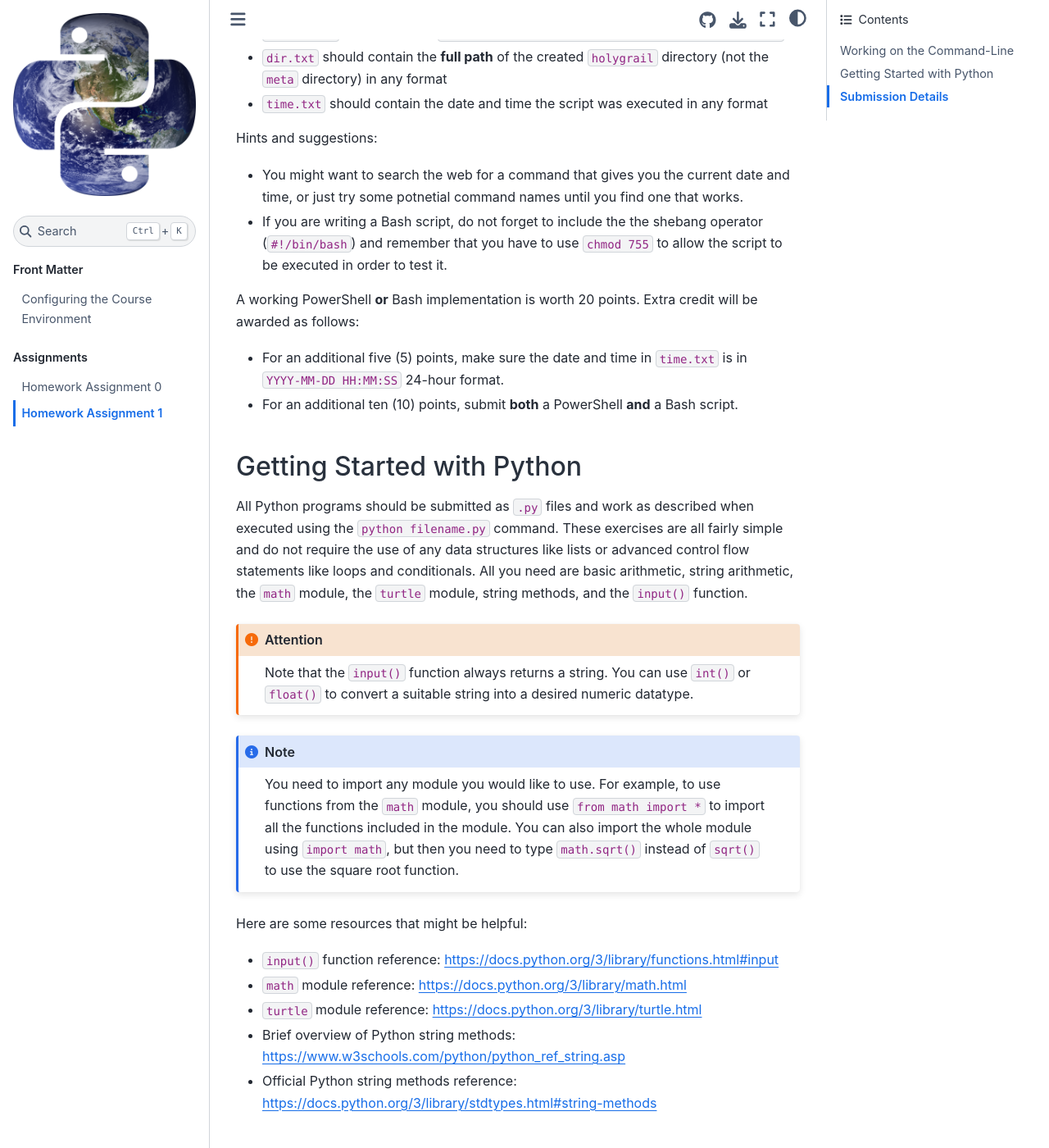
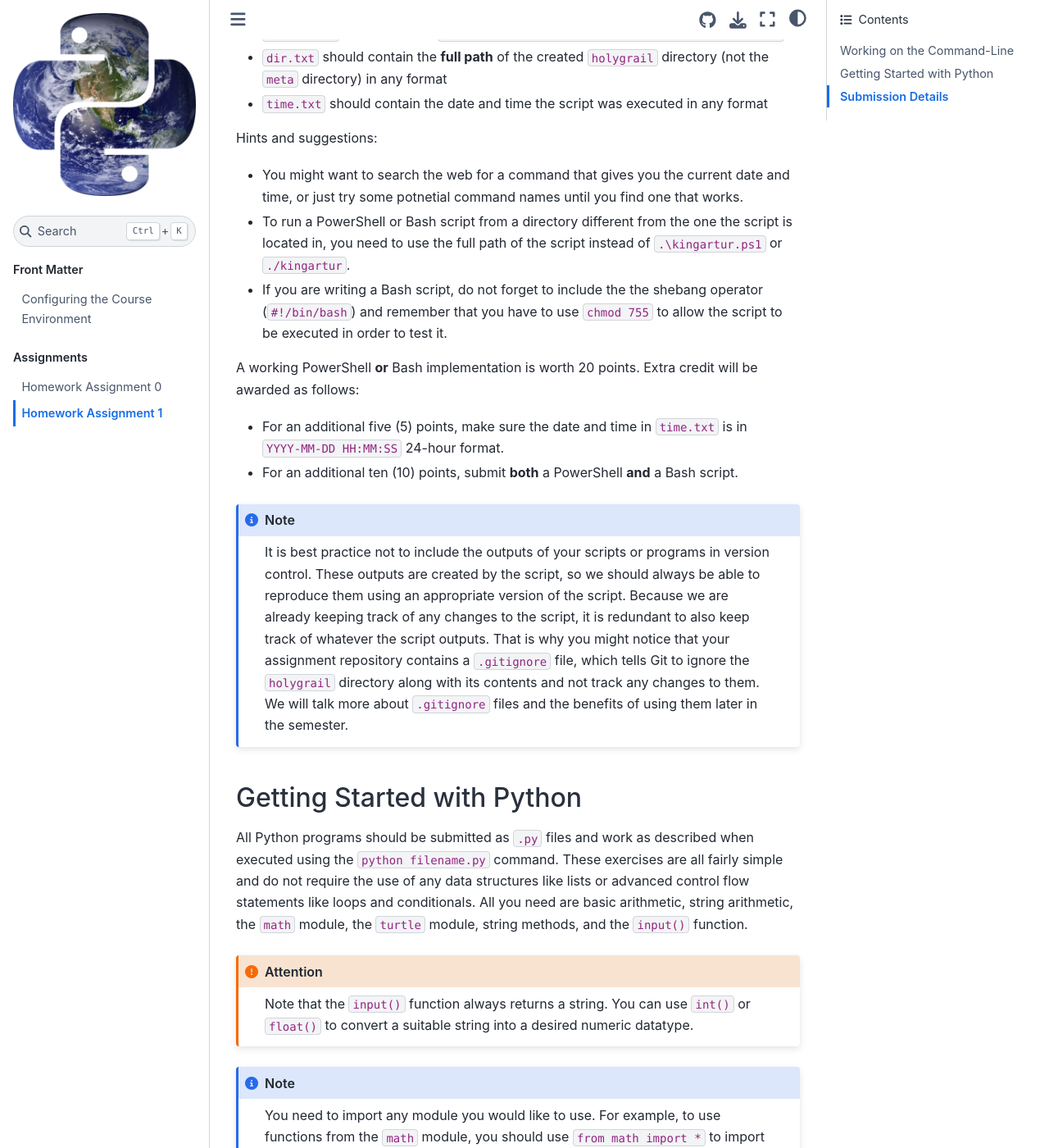
Before and after one commit to uep239/uep239.github.io, a Jupyter Book: the page built from source/assignments/hw01.md, in a window 1280 px wide and 1400 px high, scrolled down 1432 px. Shown: the whole window at 82% size. Built offline with Jupyter Book 1.0.4 settings and Sphinx 7.4.7 and the Sphinx Book theme 1.1.4, drawn with Linux system fonts in a browser that asks for light colours; some of the changed text lies outside the part shown.

Commit message:
add gitignore blurb

````diff
--- a/source/assignments/hw01.md
+++ b/source/assignments/hw01.md
@@ -70,12 +70,16 @@ The contents of the text files should be as follows:
 
 Hints and suggestions:
 - You might want to search the web for a command that gives you the current date and time, or just try some potnetial command names until you find one that works.
+- To run a PowerShell or Bash script from a directory different from the one the script is located in, you need to use the full path of the script instead of `.\kingartur.ps1` or `./kingartur`.
 - If you are writing a Bash script, do not forget to include the the shebang operator (`#!/bin/bash`) and remember that you have to use `chmod 755` to allow the script to be executed in order to test it.
 
 A working PowerShell **or** Bash implementation is worth 20 points. Extra credit will be awarded as follows:
 - For an additional five (5) points, make sure the date and time in `time.txt` is in `YYYY-MM-DD HH:MM:SS` 24-hour format.
 - For an additional ten (10) points, submit **both** a PowerShell **and** a Bash script.
 
+```{note}
+It is best practice not to include the outputs of your scripts or programs in version control. These outputs are created by the script, so we should always be able to reproduce them using an appropriate version of the script. Because we are already keeping track of any changes to the script, it is redundant to also keep track of whatever the script outputs. That is why you might notice that your assignment repository contains a `.gitignore` file, which tells Git to ignore the `holygrail` directory along with its contents and not track any changes to them. We will talk more about `.gitignore` files and the benefits of using them later in the semester.
+```
 
 ## Getting Started with Python
 
````
Also changed, not shown: other parts of source/assignments/hw01.md (+1 -1 lines).
